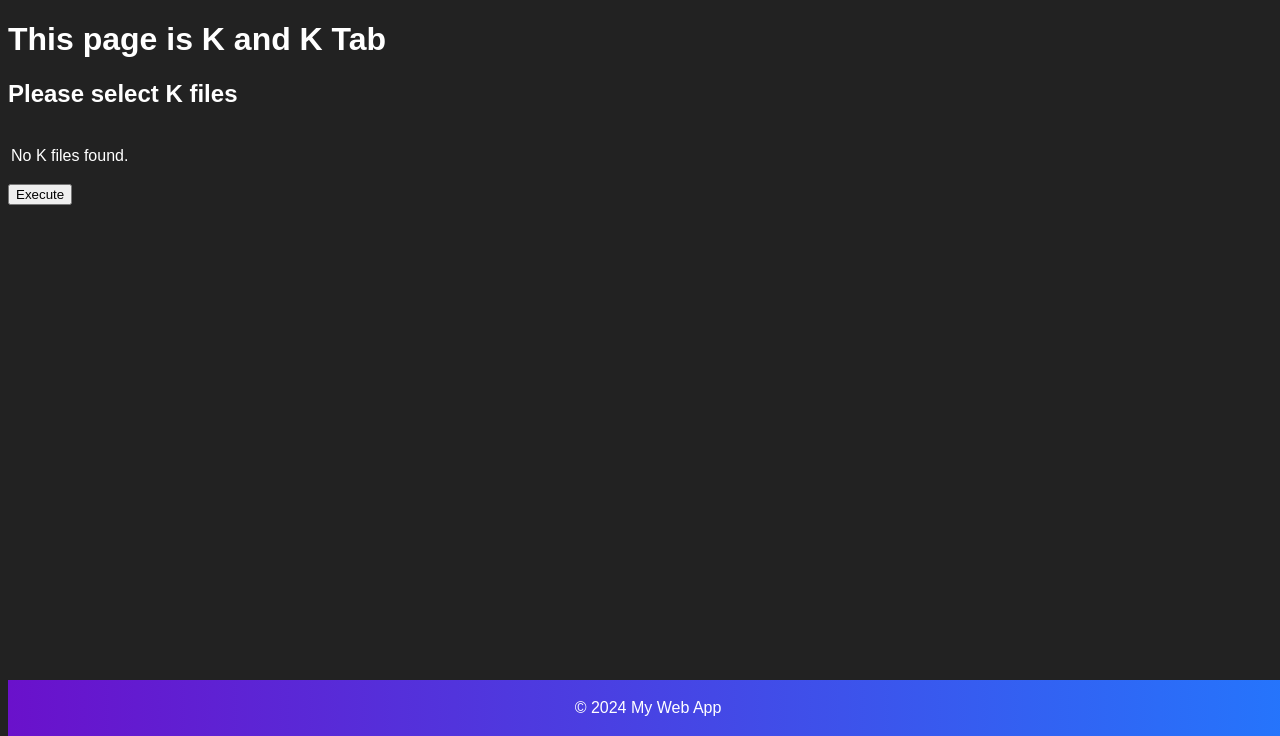
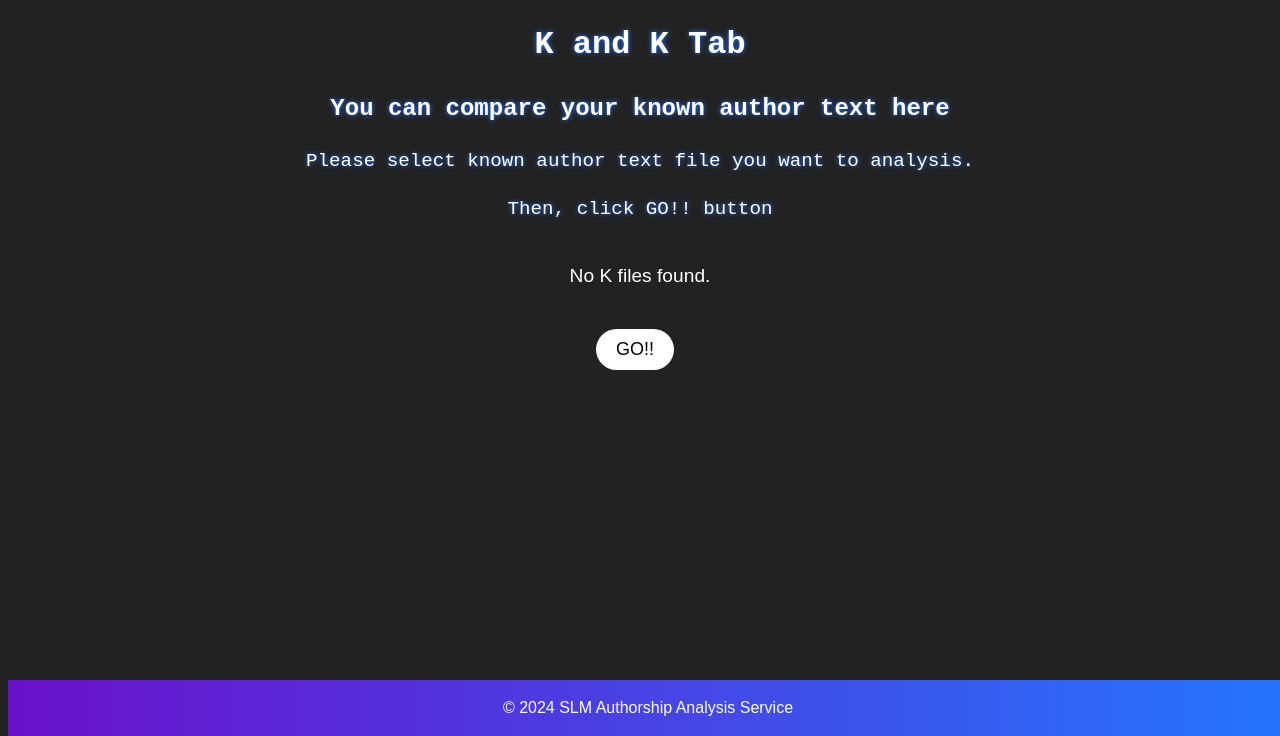
Before and after one commit to Show-Rai-Menn/Authourship_Analasys, a Flask app: page /K_and_K in a window 1280 px wide. Shown: the part 64-800 px from the top of the page. Run offline with Flask 3, Linux system fonts and the light colour scheme; data that the repository does not hold is empty.

Commit message:
やっとK and K のCSSが終わった

```diff
--- a/main.py
+++ b/main.py
@@ -142,12 +142,14 @@ def K_and_K():
 
 @app.route('/K_and_K/result', methods=['POST'])
 def Kresult():
+
     Kfilename=request.form.getlist('K')
     null, Kfiles=db.get_content(None, Kfilename)
 
     result=analysis.K_and_K(Kfilename, Kfiles)
     print(type(result))
     return render_template('K_and_K_result.html', result=result, filenames=Kfilename)
+
 
 @app.route('/comparison')
 def comparison():
--- a/static/css/K_and_K.css
+++ b/static/css/K_and_K.css
@@ -1,48 +1,66 @@
-#checkbox {
+form {
     display: flex;
-    justify-content: center;
+    flex-direction: column;
     align-items: center;
-
-}
+    font-size: 1.2em;
+  }
 
 input[type="checkbox"] {
-    /* Add your cool styles here */
     width: 20px;
     height: 20px;
-    border: 2px solid #000;
+    border: 2px solid #2575FC;
+    margin-top: 15px;
+    margin-right: 10px;
     outline: none;
-    transition: background-color 0.3s ease;
+    transition: all 0.3s ease;
     cursor: pointer;
     appearance: none;
-    background-color: #fff;
-    border-radius: 50%;
-    vertical-align: middle; /* Add this line */
-    position: relative; /* Add this line */
+    border-radius: 0;
+    position: relative;
+    display: inline-block;
+    vertical-align: bottom; /* Added to vertically align the checkbox */
 }
 
 input[type="checkbox"]:checked::before {
-    opacity: 1; /* Add this line */
+    content: "\2713";
+    color: #FF6633;
+    font-size: 40px; /* Increased checkmark size to 24px */
+    opacity: 1;
+    transition: opacity 0.3s ease; /* Modified transition duration to 0.5s */
+    position: absolute;
+    top: 50%;
+    left: 50%;
+    transform: translate(-50%, -50%);
 }
 
-input[type="checkbox"]::before {
-    content: "";
-    display: inline-block; /* Change display to inline-block */
-    width: 12px;
-    height: 12px;
-    margin: 3px;
-    border-radius: 50%;
-    background-color: #000;
-    opacity: 0;
-    transition: opacity 0.3s ease;
-    vertical-align: middle; /* Add this line */
-    position: absolute; /* Add this line */
-    top: 50%; /* Add this line */
-    left: 50%; /* Add this line */
-    transform: translate(-50%, -50%); /* Add this line */
+input[type="checkbox"]:hover {
+    box-shadow: 0 0 10px #2575FC;
+    text-shadow: 0 0 10px #FF6633;
+}
+
+#GO {
+    font-size: large;
+    margin-top: 20px;
+    padding: 10px 20px;
+    background-color: white;
+    color: black;
+    border: none;
+    border-radius: 50px;
+    cursor: pointer;
+    transition: all 0.5s;
+    position: relative;
+    overflow: hidden;
+    margin-right: 10px;
 }
 
 
 
-#GO {
-    margin-top: 10px;
+#GO:hover {
+    background: linear-gradient(to right, #6a11CB, #2575FC);
+    color: white;
+    transform: scale(1.1);
 }
+
+.spacer {
+    margin-top: 100px;
+}
--- a/static/css/base.css
+++ b/static/css/base.css
@@ -6,6 +6,29 @@ body {
     color:#fff;
 
 
+
+}
+h1, h2, h3, h4, h5, h6{
+    font-family: "Courier New", monospace;
+    color: white;
+    text-shadow: 0 0 5px #2575FC;
+    line-height: 1.5;
+    display: flex;
+    flex-direction: column;
+    align-items: center;
+
+}
+
+#info
+{
+    font-family: "Courier New", monospace;
+    color: white;
+    text-shadow: 0 0 5px #2575FC;
+    line-height: 1.5;
+    font-size: 1.2em;
+    display: flex;
+    flex-direction: column;
+    align-items: center;
 
 }
 
@@ -44,6 +67,7 @@ footer {
     background:linear-gradient(to right, #6a11CB, #2575FC);
     color: #fff;
     text-align: center;
+    fony-family: "SEGOE UI", sans-serif;
     padding: 3px 0; /* paddingを半分にしました */
     justify-content: flex-end;
     position: fixed;
--- a/templates/K_and_K.html
+++ b/templates/K_and_K.html
@@ -2,15 +2,22 @@
 
 {% block title %}K and K Tab - My Web App{% endblock %}
 
+{% block head %}
+    <link rel="stylesheet" href="{{ url_for('static', filename='css/K_and_K.css') }}">
+    <script src="{{ url_for('static', filename='javascript/K_and_K.js') }}"></script>
+{% endblock%}
+
 {% block content %}
-<h1>This page is K and K Tab</h1>
-<h2>Please select K files</h2>
+<h1>K and K Tab</h1>
+<h2>You can compare your known author text here</h2>
 
+<p id = "info">Please select known author text file you want to analysis.</p>
+<p id = "info">Then, click GO!! button</p>
 <div>
  <form method="post" action="/K_and_K/result">
 
 
-    <table>
+    <table id = "checkbox">
         {% if K_files %}
             {% for K in K_files %}
             <tr>
@@ -23,8 +30,15 @@
             </tr>
         {% endif %}
     </table>
-    <button id = "GO" type="submit">Execute</button>
+
+    <button id = "GO" type="submit">GO!!</button>
 </form>
 
 </div>
+
+
+<!-- 空の要素を追加してスクロール範囲を増やす -->
+<div class="spacer"></div>
+
+
 {% endblock %}
--- a/templates/base.html
+++ b/templates/base.html
@@ -25,7 +25,7 @@
     </main>
 
     <footer>
-        <p>&copy; 2024 My Web App</p>
+        <p>&copy; 2024 SLM Authorship Analysis Service</p>
     </footer>
 </body>
 </html>
--- a/templates/editor.html
+++ b/templates/editor.html
@@ -8,8 +8,10 @@
 {% endblock%}
 
 {% block content %}
-<h1>Welcome to the Home Page</h1>
-<p>This is the home page of our web application.</p>
+
+<h1>Editor</h1>
+
+<h2>Please edit changes below</h2>
 
 <form action="{{url_for('update', filename=target)}}" method="post">
     <textarea id="editor" name="content" rows="20" cols="100">{{ content|safe }}</textarea>
--- a/templates/file.html
+++ b/templates/file.html
@@ -6,7 +6,9 @@
 {% endblock%}
 {% block content %}
 
-<h1> </h1>
+<h1>File manegement tab</h1>
+<h2>Please select text file you want to analysis.</h2>
+<p id = "info">And select upload as unknown authorfile(upload as Q) or known authorfile(upload as K).</p>
 <form method="POST" action="/upload" enctype="multipart/form-data">
     <div class="file-input-container">
         <input type="file" name="files" multiple>
--- a/templates/home.html
+++ b/templates/home.html
@@ -3,7 +3,8 @@
 {% block title %}Home - My Web App{% endblock %}
 
 {% block content %}
-<h1>Welcome to the Home Page</h1>
-<p>This is the home page of our web application.</p>
+<h1>Welcome to Show Lay Men Authorship Analysis service!!</h1>
+<h2>This website provides authorship analysis with using computer power.</h2>
 
+<p id = "info"></p>
 {% endblock %}
```
